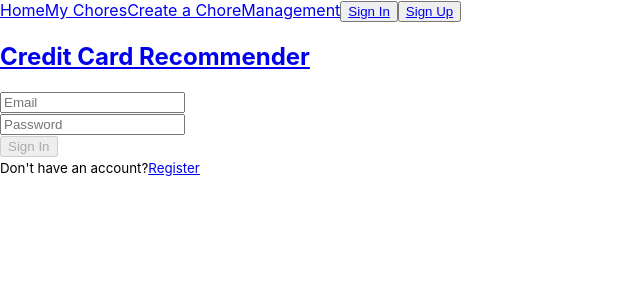
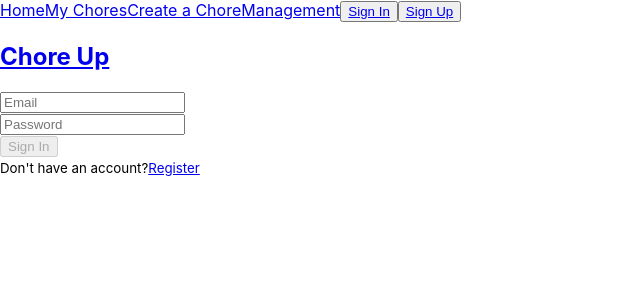
Before and after one commit to Human437/chore-up-client, a React (Create React App) app: page /sign-in in a window 1280 px wide. Shown: the top 300 px of the page, without its empty margins (0-640 px from the left). Built offline with nearby package versions, Linux system fonts and the light colour scheme.

Commit message:
Fixed naming for sign on pages

```diff
--- a/src/sign-in/sign-in.js
+++ b/src/sign-in/sign-in.js
@@ -63,7 +63,7 @@ export default class SignIn extends React.Component {
       <>
         <div className="sign-on-container">
           <Link to="/">
-            <h2 id="heading-sign-on">Credit Card Recommender</h2>
+            <h2 id="heading-sign-on">Chore Up</h2>
           </Link>
           <div id="form-container">
             <div id="form-section">
--- a/src/sign-up/sign-up.js
+++ b/src/sign-up/sign-up.js
@@ -94,7 +94,7 @@ export default class SignUp extends React.Component {
       <>
         <div className="sign-on-container">
           <Link to="/">
-            <h2 id="heading-sign-on">Credit Card Recommender</h2>
+            <h2 id="heading-sign-on">Chore Up</h2>
           </Link>
           <div id="form-container">
             <div id="form-section">
```
